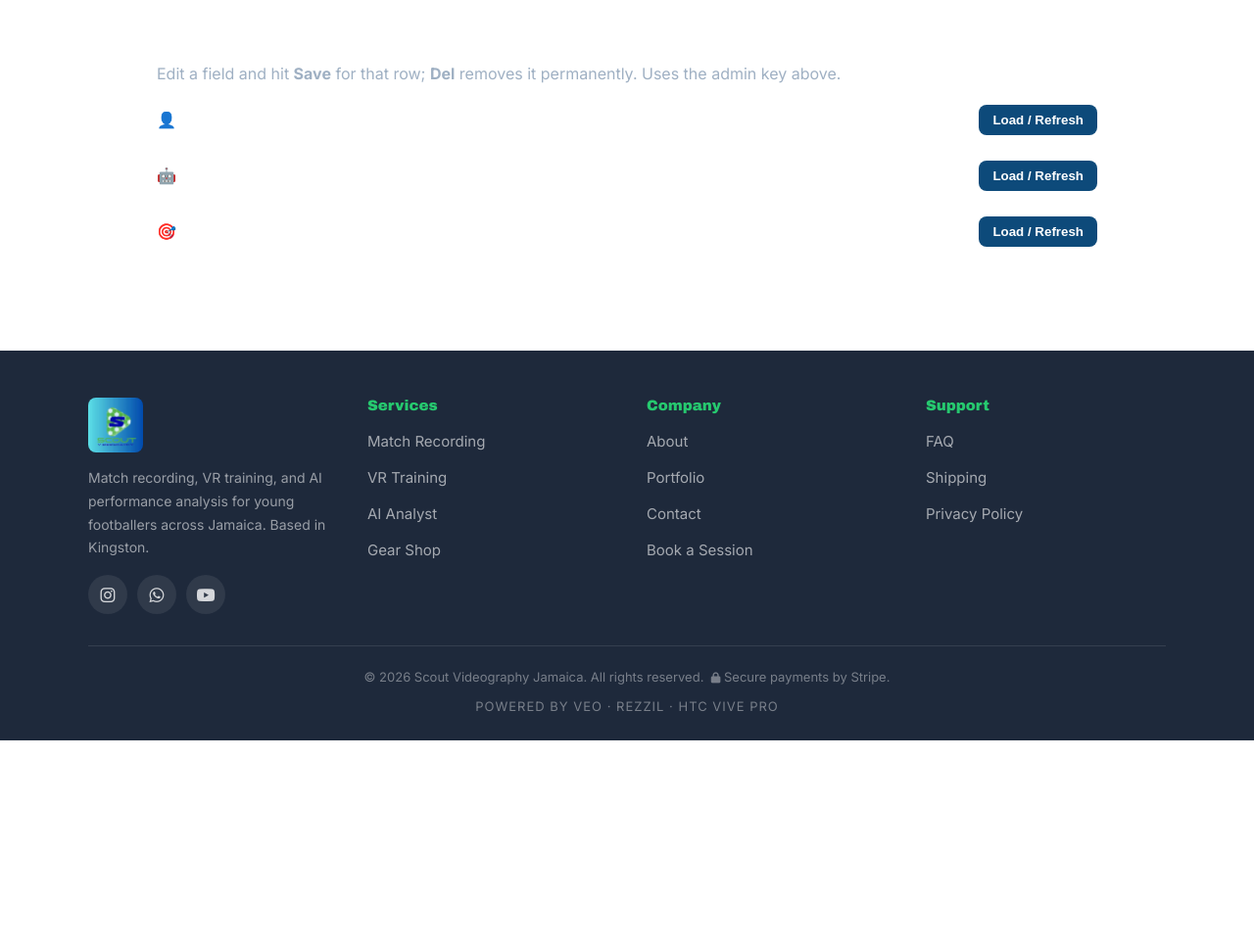
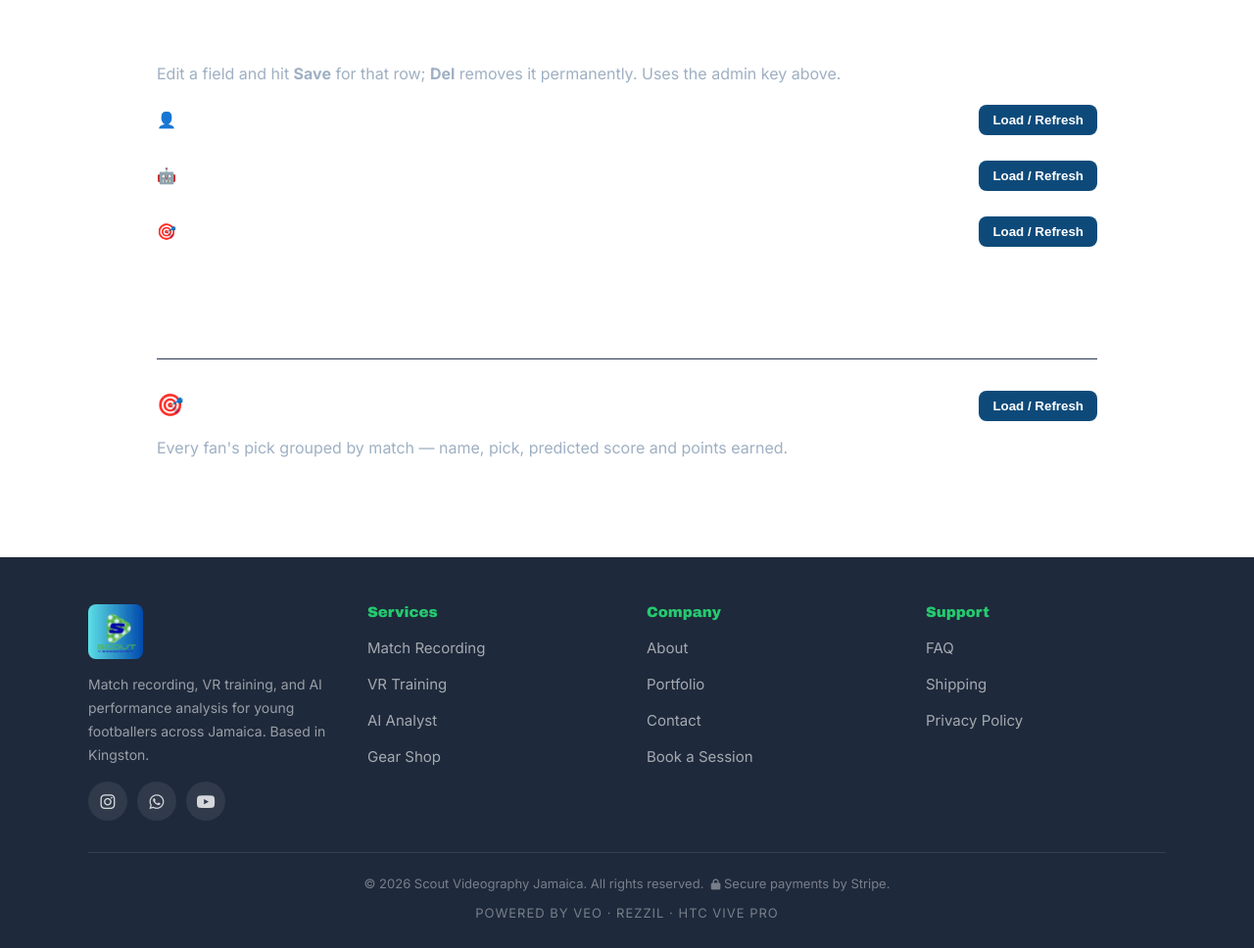
Before and after one commit to alexspencer2807/Scout-Videography, a Flask app: page /admin/score-matches in a window 1280 px wide. Shown: the part 1313-2281 px from the top of the page at 98% size. Before the commit the page ends 2069 px from the top, so only its background shows below. Run offline with Flask 3, Linux system fonts and the light colour scheme.

Commit message:
Fan prediction visibility: admin breakdown + Fan Zone crowd distribution bar
Admin: new GET /api/worldcup/admin/fan-predictions (admin-gated) groups all
predictions by match, joined with fan names + match labels (name, pick, score,
points, total per match). New "Fan Predictions by Match" section on the admin
page renders it.

Fan Zone: new public GET /api/worldcup/prediction-stats/<match_id> returns
aggregate counts only ({total, team_a, draw, team_b} — no user data). Each
prediction card shows a horizontal distribution bar with percentages, but only
after the fan has committed their own pick (or the match started), so they can't
peek at the crowd before predicting.

Co-Authored-By: Claude Opus 4.8 (1M context) <noreply@anthropic.com>

```diff
--- a/blueprints/worldcup.py
+++ b/blueprints/worldcup.py
@@ -605,6 +605,30 @@ def save_trivia_score():
     return jsonify({"status": "ok"})
 
 
+@worldcup_bp.route("/api/worldcup/prediction-stats/<match_id>")
+def prediction_stats(match_id):
+    """Aggregate crowd pick distribution for a match — counts only, no user data."""
+    m = match_by_id(match_id)
+    mid = f"M{m['no']}" if m else (match_id or "").strip()
+    counts = {"A": 0, "D": 0, "B": 0}
+    db = _fs()
+    if db is not None:
+        for d in db.collection(PREDICTIONS).where("match_id", "==", mid).stream():
+            pk = (d.to_dict().get("pick") or "").upper()
+            if pk in counts:
+                counts[pk] += 1
+    else:
+        for pr in _mem_preds.values():
+            if pr.get("match_id") == mid:
+                pk = (pr.get("pick") or "").upper()
+                if pk in counts:
+                    counts[pk] += 1
+    return jsonify({
+        "total": counts["A"] + counts["D"] + counts["B"],
+        "team_a": counts["A"], "draw": counts["D"], "team_b": counts["B"],
+    })
+
+
 @worldcup_bp.route("/api/worldcup/leaderboard")
 def get_leaderboard():
     return jsonify({"leaderboard": store_leaderboard(20)})
@@ -836,6 +860,51 @@ def admin_recompute_totals():
     return jsonify({"status": "ok", "updated": n})
 
 
+@worldcup_bp.route("/api/worldcup/admin/fan-predictions")
+def admin_fan_predictions():
+    """All fan predictions grouped by match, joined with fan names + match labels."""
+    if not _admin_ok():
+        return _admin_error()
+    db = _fs()
+    if db is not None:
+        users = {d.id: d.to_dict() for d in db.collection(USERS).stream()}
+        preds = [d.to_dict() for d in db.collection(PREDICTIONS).stream()]
+    else:
+        users = dict(_mem_users)
+        preds = list(_mem_preds.values())
+
+    teams = _players()
+    groups = {}
+    for pr in preds:
+        groups.setdefault(pr.get("match_id"), []).append(pr)
+
+    out = []
+    for mid, plist in groups.items():
+        m = match_by_id(mid)
+        if m:
+            ta = (teams.get(m["home"]) or {}).get("name", m["home"])
+            tb = (teams.get(m["away"]) or {}).get("name", m["away"])
+            label, no = f"{ta} vs {tb}", m["no"]
+        else:
+            ta, tb, label, no = "?", "?", str(mid), 9999
+        entries = []
+        for pr in plist:
+            pick = pr.get("pick")
+            entries.append({
+                "name": (users.get(pr.get("email")) or {}).get("name") or pr.get("email") or "Anonymous",
+                "pick": pick,
+                "pick_label": ta if pick == "A" else (tb if pick == "B" else "Draw"),
+                "score_a": pr.get("score_a"), "score_b": pr.get("score_b"),
+                "points": pr.get("points", 0), "scored": bool(pr.get("scored")),
+            })
+        entries.sort(key=lambda e: (-e["points"], e["name"].lower()))
+        out.append({"match_id": mid, "no": no, "label": label,
+                    "total": len(entries), "predictions": entries})
+
+    out.sort(key=lambda x: x["no"])
+    return jsonify({"matches": out})
+
+
 @worldcup_bp.route("/api/worldcup/admin/db/<entity>/delete", methods=["POST"])
 def admin_db_delete(entity):
     if not _admin_ok():
--- a/templates/admin/score-matches.html
+++ b/templates/admin/score-matches.html
@@ -89,7 +89,20 @@
   </div>
 </div>
 
+<div class="container" style="padding: 0 20px 80px; max-width: 1000px; margin: 0 auto;">
+  <hr style="border:none;border-top:1px solid #2a3a55;margin:8px 0 32px;">
+  <div class="db-panel-head" style="margin-bottom:14px;">
+    <h2 style="color:#fff;font-size:22px;margin:0;">🎯 Fan Predictions by Match</h2>
+    <button type="button" class="db-load" onclick="loadFanPredictions()">Load / Refresh</button>
+  </div>
+  <p style="color:#9fb0c3;margin-bottom:18px;">Every fan's pick grouped by match — name, pick, predicted score and points earned.</p>
+  <div id="fanPreds" class="db-box"></div>
+</div>
+
 <style>
+  .fp-match { margin-bottom: 24px; }
+  .fp-match-head { color:#fff; font-weight:800; font-size:15px; margin-bottom:8px; }
+  .fp-match-head span { color:#9fb0c3; font-weight:600; font-size:12px; }
   .db-panel { margin-bottom: 26px; }
   .db-panel-head { display:flex; align-items:center; justify-content:space-between; gap:12px; margin-bottom:10px; }
   .db-panel-head strong { color:#fff; font-size:16px; }
@@ -249,5 +262,29 @@ document.addEventListener('click', async function (e) {
     } catch (e3) { dbFlash(delBtn, 'Error'); delBtn.disabled = false; }
   }
 });
+
+// ---------- Fan Predictions by match ----------
+async function loadFanPredictions() {
+  var box = document.getElementById('fanPreds');
+  if (!(document.getElementById('adminKey').value || '').trim()) { box.textContent = '🔒 Enter your admin key first.'; return; }
+  box.textContent = 'Loading…';
+  try {
+    var res = await fetch('/api/worldcup/admin/fan-predictions', { headers: adminHeaders() });
+    var data = await res.json();
+    if (!res.ok) { box.textContent = '❌ ' + (data.error || 'error'); return; }
+    var matches = data.matches || [];
+    if (!matches.length) { box.innerHTML = '<p style="color:#9fb0c3">No predictions yet.</p>'; return; }
+    box.innerHTML = matches.map(function (m) {
+      var rows = m.predictions.map(function (p) {
+        var score = (p.score_a != null && p.score_b != null) ? (p.score_a + '–' + p.score_b) : '—';
+        return '<tr><td>' + dbEsc(p.name) + '</td><td>' + dbEsc(p.pick_label || p.pick || '') + '</td><td>' + score + '</td><td>' + (p.points || 0) + (p.scored ? '' : ' <span style="color:#6b7d92">(unscored)</span>') + '</td></tr>';
+      }).join('');
+      return '<div class="fp-match">' +
+        '<div class="fp-match-head">' + dbEsc(m.label) + ' <span>(' + dbEsc(m.match_id) + ') · ' + m.total + ' prediction' + (m.total === 1 ? '' : 's') + '</span></div>' +
+        '<div class="db-tablewrap"><table class="db-table"><thead><tr><th>Fan</th><th>Pick</th><th>Score</th><th>Pts</th></tr></thead><tbody>' + rows + '</tbody></table></div>' +
+      '</div>';
+    }).join('');
+  } catch (e) { box.textContent = '❌ network error'; }
+}
 </script>
 {% endblock %}
```
Also changed, not shown: static/css/worldcup.css (+11 -0 lines), static/js/worldcup.js (+31 -1 lines).
